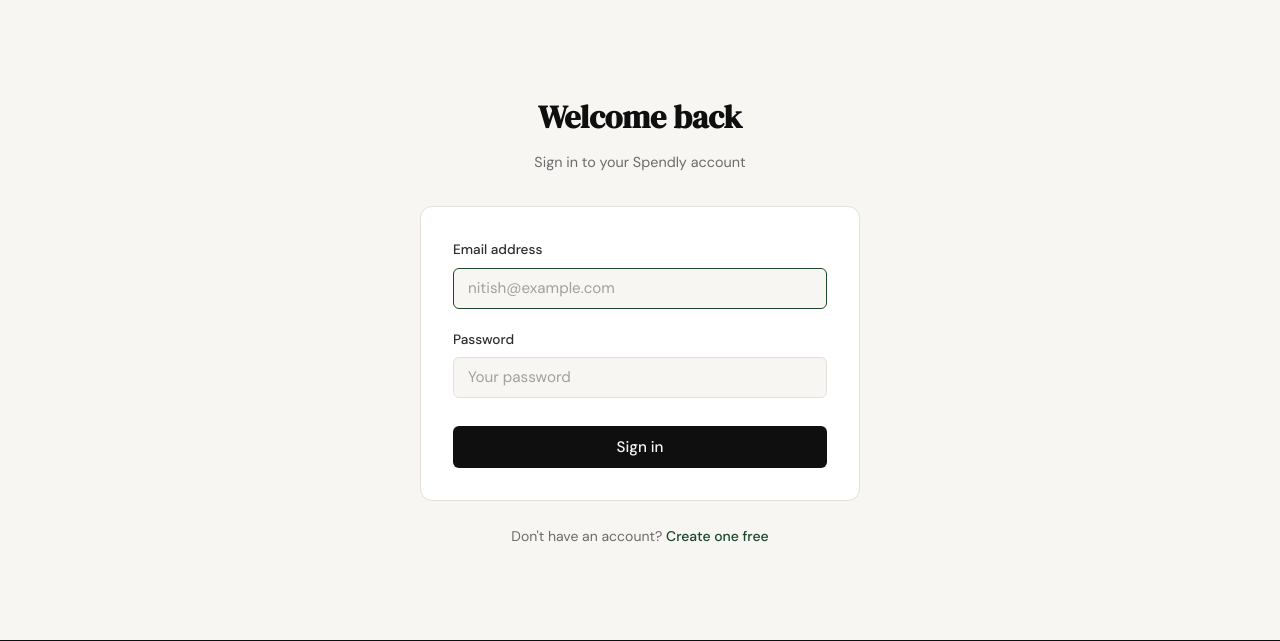
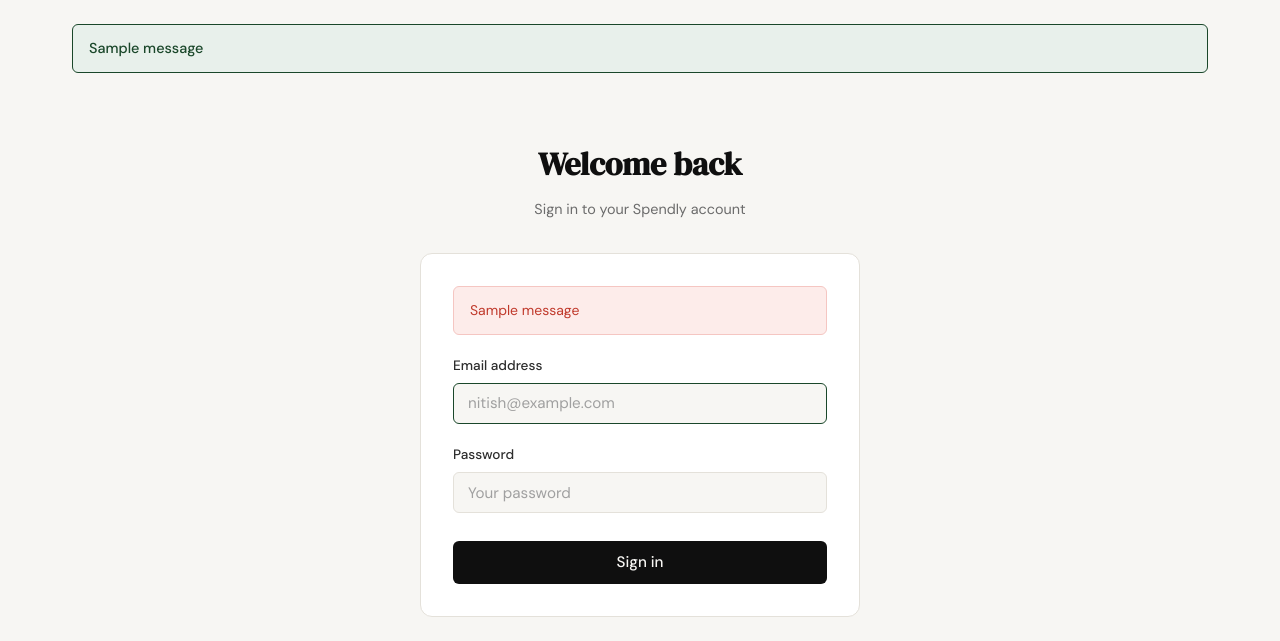
Before and after one commit to rajat2005/Spendly, a Flask app: page /login in a window 1280 px wide. Shown: the part 61-702 px from the top of the page. Run offline with Flask 3, Linux system fonts and the light colour scheme; one stand-in notice (Sample message) is shown.

Commit message:
delete-03-specs

```diff
--- a/app.py
+++ b/app.py
@@ -1,6 +1,6 @@
-from flask import Flask, render_template, request, redirect, url_for, flash
+from flask import Flask, render_template, request, redirect, url_for, flash, session
 from database.db import get_db, init_db, seed_db
-from werkzeug.security import generate_password_hash
+from werkzeug.security import generate_password_hash, check_password_hash
 
 app = Flask(__name__)
 app.secret_key = "dev-secret-key-change-in-production"
@@ -65,8 +65,47 @@ def register():
     return render_template("register.html")
 
 
-@app.route("/login")
+@app.route("/login", methods=["GET", "POST"])
 def login():
+    if request.method == "POST":
+        # Get form data
+        email = request.form.get("email", "").strip()
+        password = request.form.get("password", "")
+
+        # Validation
+        if not email or "@" not in email:
+            flash("Invalid email or password.")
+            return redirect(url_for("login"))
+
+        if not password:
+            flash("Invalid email or password.")
+            return redirect(url_for("login"))
+
+        # Look up user by email
+        conn = get_db()
+        user = conn.execute(
+            "SELECT id, name, password_hash FROM users WHERE email = ?", (email,)
+        ).fetchone()
+
+        if not user:
+            conn.close()
+            flash("Invalid email or password.")
+            return redirect(url_for("login"))
+
+        # Verify password
+        if not check_password_hash(user["password_hash"], password):
+            conn.close()
+            flash("Invalid email or password.")
+            return redirect(url_for("login"))
+
+        # Set session
+        session["user_id"] = user["id"]
+        session["user_name"] = user["name"]
+        conn.close()
+
+        flash(f"Welcome back, {user['name']}!")
+        return redirect(url_for("landing"))
+
     return render_template("login.html")
 
 
@@ -86,7 +125,12 @@ def privacy():
 
 @app.route("/logout")
 def logout():
-    return "Logout — coming in Step 3"
+    # Clear session
+    session.pop("user_id", None)
+    session.pop("user_name", None)
+
+    flash("You have been logged out.")
+    return redirect(url_for("landing"))
 
 
 @app.route("/profile")
--- a/static/css/style.css
+++ b/static/css/style.css
@@ -118,6 +118,33 @@ a { color: inherit; text-decoration: none; }
 /* ------------------------------------------------------------------ */
 
 .main-content { min-height: calc(100vh - 60px - 100px); }
+
+/* ------------------------------------------------------------------ */
+/* Flash messages                                                      */
+/* ------------------------------------------------------------------ */
+
+.flash-messages {
+    max-width: var(--max-width);
+    margin: 1.5rem auto 0;
+    padding: 0 2rem;
+}
+
+.flash-message {
+    background: var(--accent-light);
+    color: var(--accent);
+    border: 1px solid var(--accent);
+    border-radius: var(--radius-sm);
+    padding: 0.75rem 1rem;
+    font-size: 0.9rem;
+    font-weight: 500;
+    margin-bottom: 0.5rem;
+}
+
+.flash-message.error {
+    background: var(--danger-light);
+    color: var(--danger);
+    border-color: var(--danger);
+}
 
 /* ------------------------------------------------------------------ */
 /* Hero                                                                */
--- a/templates/base.html
+++ b/templates/base.html
@@ -26,6 +26,15 @@
     </nav>
 
     <main class="main-content">
+        {% with messages = get_flashed_messages() %}
+            {% if messages %}
+                <div class="flash-messages">
+                    {% for message in messages %}
+                        <div class="flash-message">{{ message }}</div>
+                    {% endfor %}
+                </div>
+            {% endif %}
+        {% endwith %}
         {% block content %}{% endblock %}
     </main>
 
--- a/templates/login.html
+++ b/templates/login.html
@@ -13,9 +13,13 @@
         </div>
 
         <div class="auth-card">
-            {% if error %}
-            <div class="auth-error">{{ error }}</div>
-            {% endif %}
+            {% with messages = get_flashed_messages() %}
+                {% if messages %}
+                    {% for message in messages %}
+                        <div class="auth-error">{{ message }}</div>
+                    {% endfor %}
+                {% endif %}
+            {% endwith %}
 
             <form method="POST" action="/login">
                 <div class="form-group">
```
Also changed, not shown: .claude/settings.local.json.
